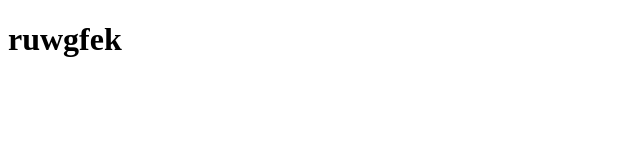
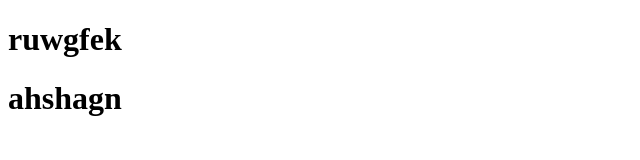
Before and after one commit to JUMAIL-WM/practical-git, a plain HTML site: page index.html in a window 1280 px wide. Shown: the whole page, without its empty margins (0-640 px from the left). Drawn offline with Linux system fonts and the light colour scheme.

Commit message:
Update index.html

```diff
--- a/index.html
+++ b/index.html
@@ -7,5 +7,6 @@
 </head>
 <body>
     <h1>ruwgfek</h1>
+    <h1>ahshagn</h1>
 </body>
 </html>
```
